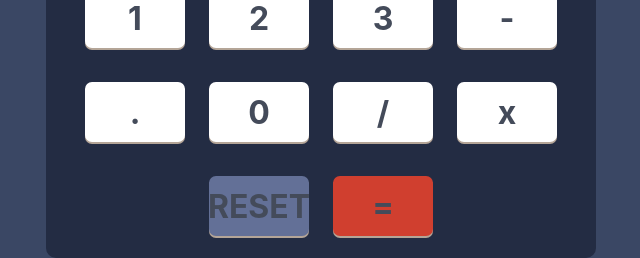
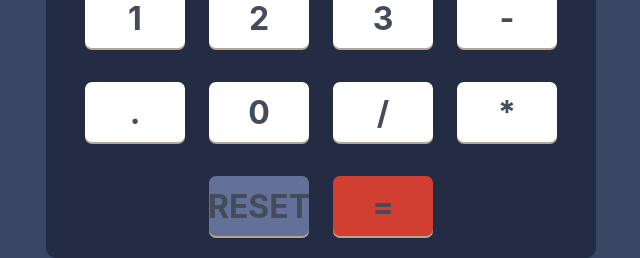
Before and after one commit to Leo40/calculator, a React (Create React App) app in the folder calculator/: page / in a window 1280 px wide. Shown: the part 487-745 px from the top of the page, without its empty margins (319-959 px from the left). Built offline with nearby package versions, Linux system fonts and the light colour scheme; a web font is replaced by a local one.

Commit message:
JST Add code review notes

```diff
--- a/calculator/src/App.js
+++ b/calculator/src/App.js
@@ -20,7 +20,39 @@ function App() {
     }
   }, []);
 
+  useEffect(() => {
+    if(theme === "theme-one") {
+      document.body.style = 'background: hsl(222, 26%, 31%;';
+      setAltColorOne("hsl(225, 21%, 49%)");
+      setAltColorTwo("hsl(6, 63%, 50%)");
+    }
+
+    if(theme === "theme-two") {
+      document.body.style = 'background: hsl(0, 0%, 90%);';
+      setAltColorOne("hsl(185, 42%, 37%)");
+      setAltColorTwo("hsl(25, 98%, 40%)");
+    }
+
+    if (theme === "theme-three") {
+      document.body.style = 'background: hsl(268, 75%, 9%);';
+      setAltColorOne("hsl(281, 89%, 26%)");
+      setAltColorTwo("hsl(176, 100%, 44%)");
+    }
+
+    localStorage.setItem('theme', theme);
+  }, [theme]); // JST: Previous code only works because body color and altColors
+               //      are not loaded after a refresh. Adding this code in a useEffect
+               //      will make sure this code is rendered every time the state variable
+               //      theme is updated
+
   const handleClick = (clickedSymbol) => {
+
+    // JST: Make sure can only be selected once
+    if (clickedSymbol === '.'
+      && value.indexOf(clickedSymbol) !== -1) {
+      return;
+    }
+
     value[0].length === 1 ? setValue([clickedSymbol]) : setValue([...value, clickedSymbol]);
   }
 
@@ -40,26 +72,6 @@ function App() {
 
   const handleToggle = (theme) => {
     setTheme(theme);
-
-    if(theme === "theme-one") {
-      document.body.style = 'background: hsl(222, 26%, 31%;';
-      setAltColorOne("hsl(225, 21%, 49%)");
-      setAltColorTwo("hsl(6, 63%, 50%)");
-    }
-
-    if(theme === "theme-two") {
-      document.body.style = 'background: hsl(0, 0%, 90%);';
-      setAltColorOne("hsl(185, 42%, 37%)");
-      setAltColorTwo("hsl(25, 98%, 40%)");
-    }
-
-    if (theme === "theme-three") {
-      document.body.style = 'background: hsl(268, 75%, 9%);';
-      setAltColorOne("hsl(281, 89%, 26%)");
-      setAltColorTwo("hsl(176, 100%, 44%)");
-    }
-
-    localStorage.setItem('theme', theme);
   }
 
   return (
@@ -91,7 +103,12 @@ function App() {
           <div><Button symbol={"."} handleClick={handleClick} /></div>
           <div><Button symbol={0} handleClick={handleClick} /></div>
           <div><Button symbol={"/"} handleClick={handleClick} /></div>
-          <div><Button symbol={"x"} handleClick={handleClick} /></div>
+          {
+            // JST: Button symbol should say * for eval to work
+            //      because JS evaluation doesn't know x is a multiplication
+            //      operator
+          }
+          <div><Button symbol={"*"} handleClick={handleClick} /></div>
         </div>
         <div className="key-row">
           <div ><Button symbol={"RESET"} altColor={altColorOne} handleClick={handleReset} /></div>
--- a/calculator/src/components/Button.jsx
+++ b/calculator/src/components/Button.jsx
@@ -1,8 +1,9 @@
 import React from 'react'
 
-function Button({ symbol, handleClick, altColor }) {
+// JST: Add className as an optional characted instead of passing altColor
+function Button({ className, symbol, handleClick, altColor }) {
     return (
-        <div className="key"
+        <div className={className ?? 'key'}
         style={{backgroundColor: altColor}}
         onClick={() => { handleClick(symbol) }}>
             {symbol}
```
